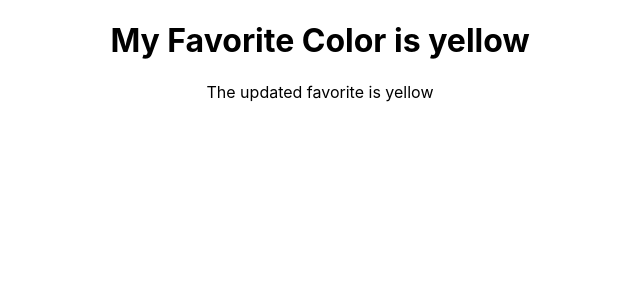
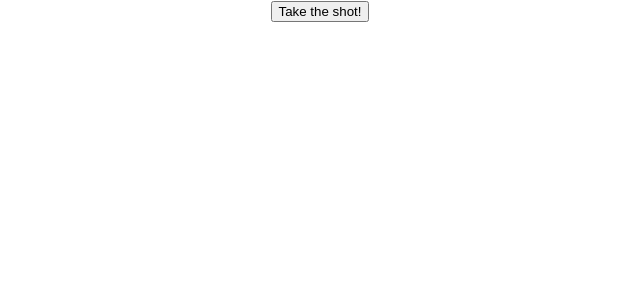
Before and after one commit to madhuvayya/React-Practice, a React (Create React App) app: page / in a window 1280 px wide. Shown: the top 300 px of the page, without its empty margins (320-960 px from the left). Built offline with nearby package versions, Linux system fonts and the light colour scheme.

Commit message:
Added code to handle onclick event

```diff
--- a/src/App.js
+++ b/src/App.js
@@ -15,6 +15,7 @@ import ComponentDidMount from './components/ComponentDidMount'
 import ShouldComponentUpdate from './components/ShouldComponentUpdate'
 import GetSnapShot from './components/GetSnapShot'
 import ComponentDidUpdate from './components/ComponentDidUpdate'
+import Event from './components/Event'
 
 function App() {
   return (
@@ -36,7 +37,8 @@ function App() {
       {/* <ComponentDidMount /> */}
       {/* <ShouldComponentUpdate /> */}
       {/* <GetSnapShot /> */}
-      <ComponentDidUpdate />
+      {/* <ComponentDidUpdate /> */}
+      <Event />
     </div>
   );
 }
--- /dev/null
+++ b/src/components/Event.js
@@ -0,0 +1,14 @@
+import React from 'react'
+
+class Event extends React.Component {
+    shoot() {
+      alert("Great Shot!");
+    }
+    render() {
+      return (
+        <button onClick={this.shoot}>Take the shot!</button>
+      );
+    }
+  }
+
+export default Event;
```
